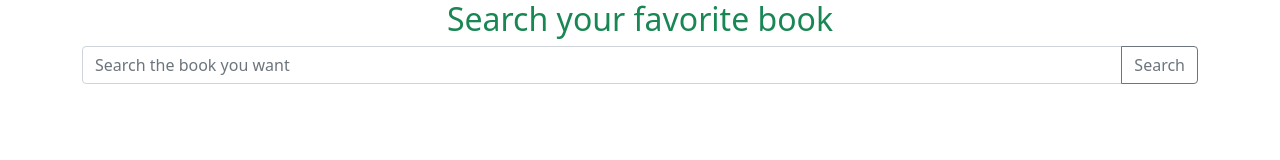
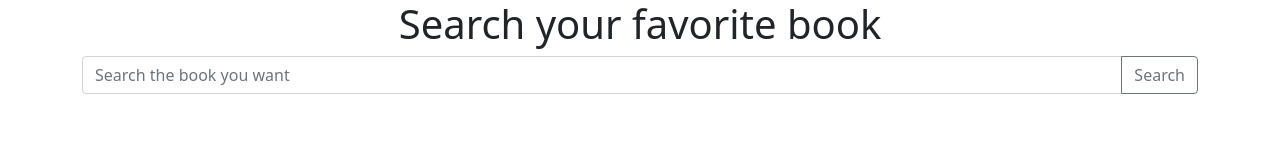
Before and after one commit to borshon420/book-archive, a plain HTML site: page index.html in a window 1280 px wide. Drawn offline with nearby package versions, Linux system fonts and the light colour scheme.

Commit message:
complete book-arcrive

```diff
--- a/index.html
+++ b/index.html
@@ -10,7 +10,7 @@
 <body class="bg-gray">
 
     <!-- search box -->
-    <h2 class="text-center text-success">Search your favorite book</h2>
+    <h1 class="text-center">Search your favorite book</h1>
     <div class="container">
         <div class="input-group mb-3  text-center mx-auto">
             <input id="search-field" type="text" class="form-control" placeholder="Search the book you want" aria-label="Recipient's username" aria-describedby="button-addon2">
@@ -25,7 +25,7 @@
         <p id="error-message2" class="text-danger">Please write something</p>
       </div>
 
-     <!-- search card  -->
+     <!-- search result card  -->
      <section class="container">
         <div id="search-result" class="row row-cols-1 row-cols-md-2 g-4">
 
```
Also changed, not shown: js/app.js (+3 -6 lines).
